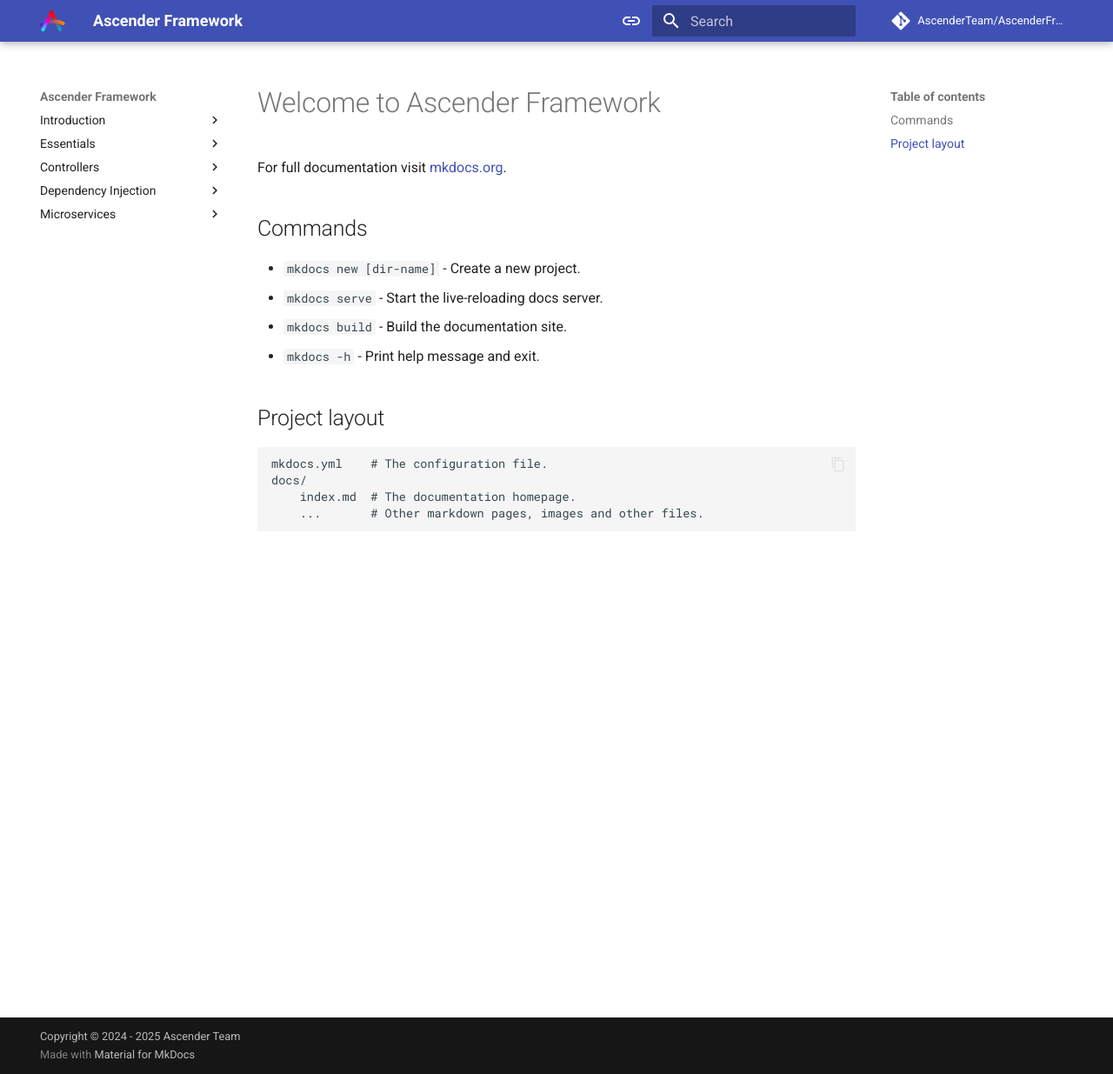
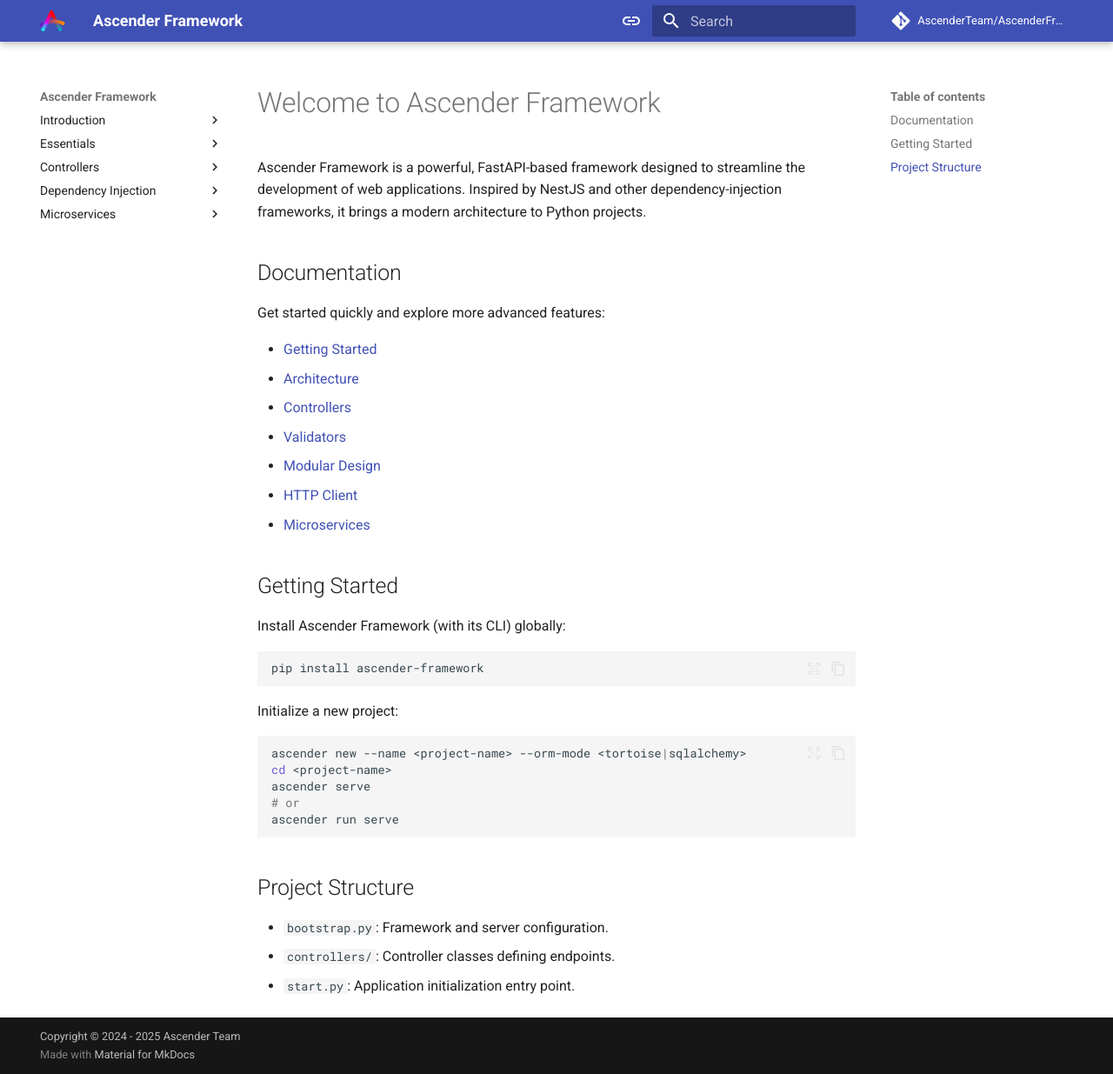
Before and after one commit to AscenderTeam/AscenderFramework, an MkDocs documentation site: the page built from docs/index.md, in a window 1280 px wide and 1235 px high. Shown: the whole window at 87% size. Built offline with MkDocs 1.6.1 and Material for MkDocs 9.7.7, drawn with Linux system fonts in a browser that asks for light colours; comment, search, counter and statistics services are not loaded.

Commit message:
docs: expand http client and microservices

````diff
--- a/docs/index.md
+++ b/docs/index.md
@@ -1,17 +1,39 @@
 # Welcome to Ascender Framework
 
-For full documentation visit [mkdocs.org](https://www.mkdocs.org).
+Ascender Framework is a powerful, FastAPI-based framework designed to streamline the development of web applications. Inspired by NestJS and other dependency-injection frameworks, it brings a modern architecture to Python projects.
 
-## Commands
+## Documentation
 
-* `mkdocs new [dir-name]` - Create a new project.
-* `mkdocs serve` - Start the live-reloading docs server.
-* `mkdocs build` - Build the documentation site.
-* `mkdocs -h` - Print help message and exit.
+Get started quickly and explore more advanced features:
 
-## Project layout
+- [Getting Started](introduction/installation.md)
+- [Architecture](introduction/overview.md)
+- [Controllers](essentials/controllers.md)
+- [Validators](essentials/data-validation.md)
+- [Modular Design](essentials/dependency-injection.md)
+- [HTTP Client](essentials/http-client.md)
+- [Microservices](microservices/overview.md)
 
-    mkdocs.yml    # The configuration file.
-    docs/
-        index.md  # The documentation homepage.
-        ...       # Other markdown pages, images and other files.
+## Getting Started
+
+Install Ascender Framework (with its CLI) globally:
+
+```bash
+pip install ascender-framework
+```
+
+Initialize a new project:
+
+```bash
+ascender new --name <project-name> --orm-mode <tortoise|sqlalchemy>
+cd <project-name>
+ascender serve
+# or
+ascender run serve
+```
+
+## Project Structure
+
+- `bootstrap.py`: Framework and server configuration.
+- `controllers/`: Controller classes defining endpoints.
+- `start.py`: Application initialization entry point.
````
Also changed, not shown: docs/essentials/http-client.md (added, +80 -0 lines), docs/essentials/next-steps.md (+16 -0 lines), docs/microservices/overview.md (+10 -0 lines), docs/.pages, docs/essentials/.pages (added), docs/microservices/.pages (added).
